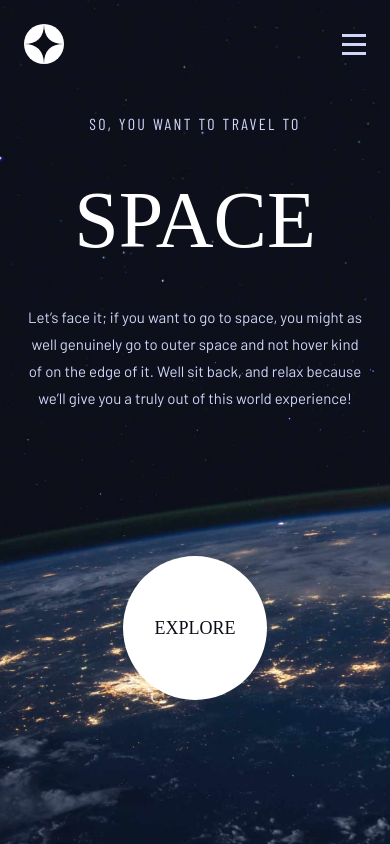
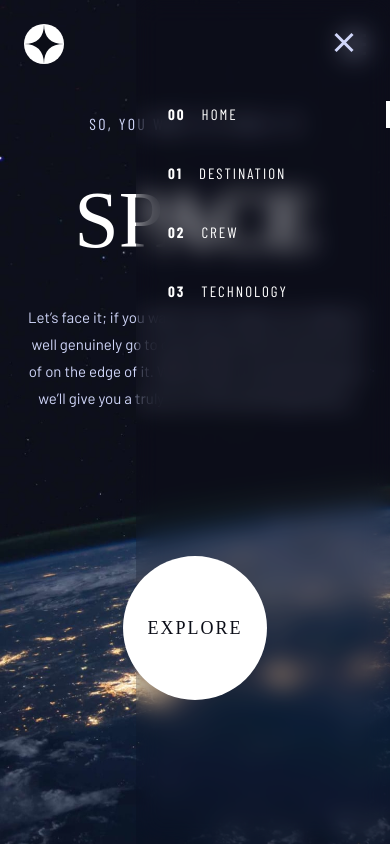
Before and after one commit to baby4dm/space-tourism-multi-website, a website built with Vite: page src/pages/index.html in a window 390 px wide. Both pictures are taken after a click on the button 354 px from the left and 44 px from the top of the page. Built offline with nearby package versions, Linux system fonts and the light colour scheme; a web font is replaced by a local one.

Commit message:
added mobile menu

```diff
--- a/src/components/Header.html
+++ b/src/components/Header.html
@@ -7,10 +7,57 @@
         alt="Space Tourism Logo"
       />
       <button class="h-full max-h-[21px]">
-        <img src="/images/shared/icon-hamburger.svg" alt="Menu" />
+        <img
+          class="hamburger-btn"
+          src="/images/shared/icon-hamburger.svg"
+          alt="Menu"
+        />
       </button>
+      <div
+        class="mobile-menu absolute bg-menu-bg backdrop-blur-md w-full max-w-[254px] h-screen z-10 right-0 top-0 p-8 flex flex-col gap-12"
+      >
+        <button class="w-6 h-auto self-end">
+          <img
+            class="close-btn"
+            src="/images/shared/icon-close.svg"
+            alt="Close menu"
+          />
+        </button>
+        <ul class="flex flex-col gap-8">
+          <li>
+            <a href="index.html" class="mobile-nav-item">
+              <p class="nav-link font-bold">00</p>
+              <p class="nav-link">HOME</p>
+            </a>
+          </li>
+
+          <li>
+            <a href="destination.html" class="mobile-nav-item">
+              <p class="nav-link font-bold">01</p>
+              <p class="nav-link">DESTINATION</p>
+            </a>
+          </li>
+
+          <li>
+            <a href="crew.html" class="mobile-nav-item">
+              <p class="nav-link font-bold">02</p>
+              <p class="nav-link">CREW</p>
+            </a>
+          </li>
+
+          <li>
+            <a href="technology.html" class="mobile-nav-item">
+              <p class="nav-link font-bold">03</p>
+              <p class="nav-link">TECHNOLOGY</p>
+            </a>
+          </li>
+        </ul>
+      </div>
     </nav>
-    <nav class="desktop-nav hidden md:flex justify-between items-center h-full">
+    <nav
+      class="relative desktop-nav hidden md:flex justify-between items-center h-full"
+    >
+
       <div class="pl-10 flex-138 lg:pl-14">
         <img
           class="h-full max-h-12"
@@ -24,29 +71,29 @@
       >
         <li>
           <a id="home" href="index.html" class="nav-item">
-            <p class="text-white font-bold tracking-[2px]">00</p>
-            <p class="text-white tracking-[2px]">HOME</p>
+            <p class="nav-link font-bold">00</p>
+            <p class="nav-link">HOME</p>
           </a>
         </li>
 
         <li>
           <a id="destination" href="destination.html" class="nav-item">
-            <p class="text-white font-bold tracking-[2px]">01</p>
-            <p class="text-white tracking-[2px]">DESTINATION</p>
+            <p class="nav-link font-bold">01</p>
+            <p class="nav-link">DESTINATION</p>
           </a>
         </li>
 
         <li>
           <a id="crew" href="crew.html" class="nav-item">
-            <p class="text-white font-bold tracking-[2px]">02</p>
-            <p class="text-white tracking-[2px]">CREW</p>
+            <p class="nav-link font-bold">02</p>
+            <p class="nav-link">CREW</p>
           </a>
         </li>
 
         <li>
           <a id="technology" href="technology.html" class="nav-item">
-            <p class="text-white font-bold tracking-[2px]">03</p>
-            <p class="text-white tracking-[2px]">TECHNOLOGY</p>
+            <p class="nav-link font-bold">03</p>
+            <p class="nav-link">TECHNOLOGY</p>
           </a>
         </li>
       </ul>
--- a/src/js/main.js
+++ b/src/js/main.js
@@ -1,6 +1,7 @@
 document.addEventListener("DOMContentLoaded", () => {
   const currentPage = window.location.pathname.split("/").pop();
-  const navItems = document.querySelectorAll(".nav-item");
+
+  const navItems = document.querySelectorAll(".nav-item, .mobile-nav-item");
 
   navItems.forEach((item) => {
     const href = item.getAttribute("href");
@@ -14,3 +15,16 @@ document.addEventListener("DOMContentLoaded", () => {
     }
   });
 });
+document.addEventListener("DOMContentLoaded", () => {
+  const hamburger = document.querySelector(".hamburger-btn");
+  const closeBtn = document.querySelector(".close-btn");
+  const mobileMenu = document.querySelector(".mobile-menu");
+
+  hamburger.addEventListener("click", () => {
+    mobileMenu.classList.add("mobile-menu-open");
+  });
+
+  closeBtn.addEventListener("click", () => {
+    mobileMenu.classList.remove("mobile-menu-open");
+  });
+});
--- a/src/pages/destination.html
+++ b/src/pages/destination.html
@@ -26,8 +26,8 @@
     <load src="/src/components/Header.html" />
     <main class="flex justify-center">
       <div class="p-6 flex flex-col gap-12 items-center md:p-10 lg:max-w-[1440px] lg:px-0">
-        <div class="flex gap-6 items-center md:self-start">
-          <p class="text-white-25 font-condensed text-[24px] font-bold tracking-widest-5 md:text-[32px]">01</p>
+        <div class="flex gap-6 items-center md:self-start justify-center w-full">
+          <p class="text-white-25 font-condensed text-[24px] font-bold md:text-[32px]">01</p>
           <h2 class="text-white">PICK YOUR DESTINATION</h2>
         </div>
         <div class="flex flex-col gap-14 items-center lg:flex-row lg:gap-8">
--- a/src/pages/index.html
+++ b/src/pages/index.html
@@ -23,8 +23,12 @@
   <body class="bg-home">
     <load src="/src/components/Header.html" />
     <main>
-      <div class="p-6 flex flex-col items-center gap-6 min-h-[calc(100vh-88px)] md:px-10 md:py-32 md:gap-10  w-full lg:max-w-[1110px] lg:flex-row lg:mx-auto lg:justify-between lg:my-auto lg:items-center lg:px-10">
-        <div class="flex flex-col gap-6 items-center text-center w-full max-w-[512px] md:max-w-[540px]">
+      <div
+        class="p-6 flex flex-col items-center gap-6 min-h-[calc(100vh-88px)] md:px-10 md:py-32 md:gap-10 w-full lg:max-w-[1110px] lg:flex-row lg:mx-auto lg:justify-between lg:my-auto lg:items-center lg:px-10"
+      >
+        <div
+          class="flex flex-col gap-6 items-center text-center w-full max-w-[512px] md:max-w-[540px]"
+        >
           <h2>SO, YOU WANT TO TRAVEL TO</h2>
           <h1>SPACE</h1>
           <p>
@@ -34,7 +38,12 @@
             world experience!
           </p>
         </div>
-        <button class="explore-btn w-[144px] h-[144px] rounded-full bg-white text-dark-blue font-bellefair text-preset-9 my-auto md:mt-auto md:mb-0 md:w-[272px] md:h-[272px] md:text-preset-4 lg:mb-[35px] lg:my-0 cursor-pointer">EXPLORE</button>
+        <a
+          class="explore-btn w-[144px] h-[144px] rounded-full bg-white text-dark-blue font-bellefair text-preset-9 my-auto md:mt-auto md:mb-0 md:w-[272px] md:h-[272px] md:text-preset-4 lg:mb-[35px] lg:my-0 cursor-pointer flex items-center justify-center"
+          href="destination.html"
+        >
+          EXPLORE
+        </a>
       </div>
     </main>
   </body>
--- a/src/styles/style.css
+++ b/src/styles/style.css
@@ -4,7 +4,7 @@
   --color-dark-blue: #0b0d17;
   --color-light-blue: #d0d6f9;
   --color-white: #ffffff;
-
+  --color-menu-bg: rgba(11, 13, 23, 0.15);
   --color-white-25: rgba(255, 255, 255, 0.25);
   --color-white-10: rgba(255, 255, 255, 0.1);
   --color-white-5: rgba(255, 255, 255, 0.05);
@@ -132,4 +132,45 @@
     @apply w-full bg-white;
     background-color: white;
   }
+  .mobile-menu {
+    @apply translate-x-full transition-transform duration-300 ease-in-out;
+  }
+
+  .mobile-menu-open {
+    @apply translate-x-0;
+  }
+
+  .mobile-nav-item {
+    @apply flex gap-4 items-center;
+  }
+  .mobile-nav-item.active {
+    @apply relative after:absolute after:top-0 after:right-[-2rem] after:h-full after:w-1 after:bg-white;
+  }
+
+  .nav-link {
+    @apply text-white tracking-[2px];
+  }
+
+  .explore-btn {
+    @apply relative z-10 transform transition duration-200 ease-out;
+  }
+
+  .explore-btn::before {
+    content: "";
+    @apply absolute left-1/2 top-1/2 w-full h-full rounded-full;
+    transform: translate(-50%, -50%) scale(0);
+    background: rgba(255, 255, 255, 0.12);
+    transition: transform 0.55s cubic-bezier(0.22, 1, 0.36, 1);
+    z-index: -1;
+    pointer-events: none;
+  }
+
+  .explore-btn:hover::before {
+    transform: translate(-50%, -50%) scale(1.5);
+  }
+
+  .explore-btn:hover {
+    @apply scale-95 text-dark-blue/50;
+    transition: transform 0.25s ease;
+  }
 }
```
